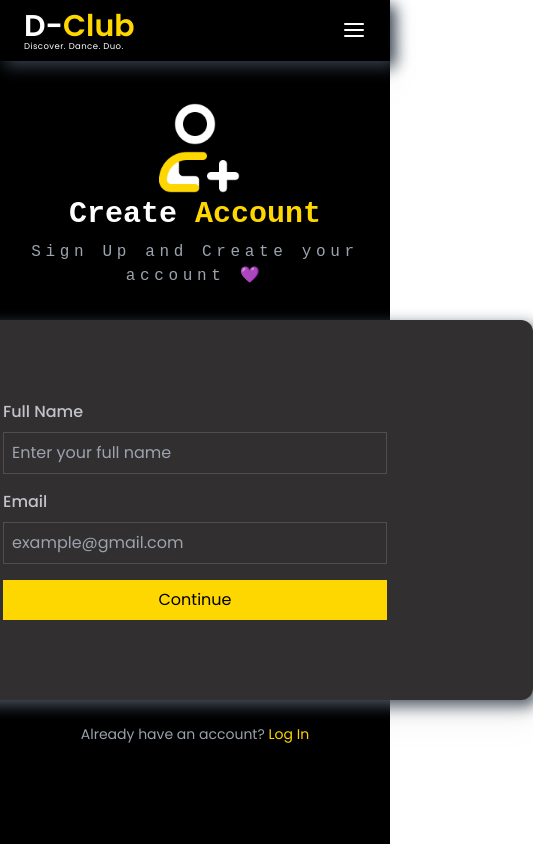
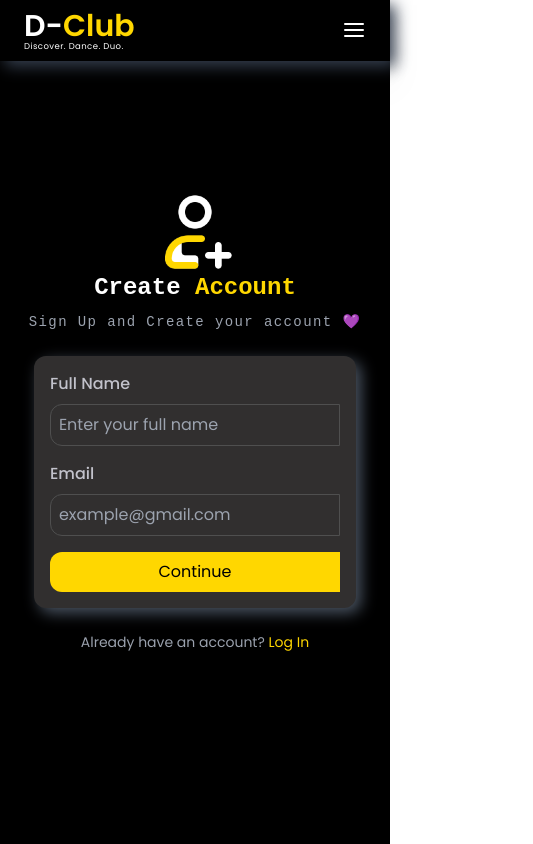
Before and after one commit to p2p-http/D-Club_Frontend, a React (Vite) app: page /signup in a window 390 px wide. Shown: the top 844 px of the page, 533 px wide, since content can reach past the window. Built offline with nearby package versions, Linux system fonts and the light colour scheme.

Commit message:
feat: responsive

```diff
--- a/src/App.jsx
+++ b/src/App.jsx
@@ -21,9 +21,8 @@ function App() {
         <Route path='/confirmpass' element={<ConfirmPass/>}  />
         <Route path='/forgotpass' element={<ForgotPass/>}  />
 
+      </Routes>
 
-
-      </Routes>
       <ConfirmPass/>
 
 
--- a/src/Components/SignUp.jsx
+++ b/src/Components/SignUp.jsx
@@ -1,6 +1,6 @@
-import React from 'react';
-import account from '../assets/user.png';
-import { useNavigate } from 'react-router-dom';
+import React from "react";
+import account from "../assets/user.png";
+import { useNavigate } from "react-router-dom";
 
 const SignUp = () => {
   const navigate = useNavigate();
@@ -8,68 +8,64 @@ const SignUp = () => {
   const handleSubmit = (event) => {
     event.preventDefault();
     const formData = new FormData(event.target);
-    const fullName = formData.get('fullName');
-    const email = formData.get('email');
+    const fullName = formData.get("fullName");
+    const email = formData.get("email");
 
-    // Handle form data (e.g., send to an API)
-    console.log('Full Name:', fullName);
-    console.log('Email:', email);
-
-    // Navigate to another page if needed
-    // navigate('/some-other-page');
+    console.log("Full Name:", fullName);
+    console.log("Email:", email);
   };
 
   return (
-    <div className="main flex flex-col text-white justify-center items-center min-h-screen gap-6 ">
+    <div className="main flex flex-col text-white justify-center items-center min-h-screen gap-4 sm:gap-6 px-4 sm:px-6 md:px-8">
+      {/* Title Section */}
       <div className="title flex flex-col items-center text-center font-dmMono">
-        <img className="w-24 h-24" src={account} alt="User Icon" />
-        <h1 className="text-3xl font-bold ">Create <span className='text-[#FFD700]'>Account</span></h1>
-        <p className="text-base tracking-[0.29em] py-2 text-gray-400  ">Sign Up and Create your account 💜</p>
+        <img className="w-20 h-20 sm:w-24 sm:h-24" src={account} alt="User Icon" />
+        <h1 className="text-2xl sm:text-3xl font-bold">
+          Create <span className="text-[#FFD700]">Account</span>
+        </h1>
+        <p className="text-sm sm:text-base tracking-widest py-2 text-gray-400">
+          Sign Up and Create your account 💜
+        </p>
       </div>
 
-      {/* Box */}
-      <div className="box h-[45vh] w-[80vh] bg-[#312F2F] flex justify-center items-center rounded-xl  shadow-[5px_5px_15px_rgba(0,0,0,0.3)] shadow-gray-600 drop-shadow-xl">
+      {/* Sign Up Box */}
+      <div className="box w-full max-w-[90%] md:max-w-[70%] lg:max-w-[50%] bg-[#312F2F] flex justify-center items-center rounded-xl p-4 sm:p-6 md:p-12 shadow-[5px_5px_15px_rgba(0,0,0,0.3)] shadow-gray-600 drop-shadow-xl">
         <form onSubmit={handleSubmit} className="flex flex-col space-y-4 w-full max-w-sm">
-
           {/* Full Name Input */}
-          <FormItem
-            name="fullName"
-            label="Full Name"
-            rules={[{ required: false, message: 'Full Name is required' }]}
-          >
+          <FormItem name="fullName" label="Full Name">
             <input
               type="text"
+              name="fullName"
               placeholder="Enter your full name"
-              className="mt-2 p-2 rounded-md bg-[#312F2F] border-[#4F4F4F] border text-white placeholder:text-gray-400 w-full"
+              className="mt-2 p-2 sm:p-3 rounded-s-xl bg-[#312F2F] border-[#4F4F4F] border text-white placeholder:text-gray-400 w-full focus:outline-none focus:ring-1 "
             />
           </FormItem>
 
           {/* Email Input */}
-          <FormItem
-            name="email"
-            label="Email"
-            rules={[{ required: false, message: 'Email is required' }]}
-          >
+          <FormItem name="email" label="Email">
             <input
               type="email"
+              name="email"
               placeholder="example@gmail.com"
-              className="mt-2 p-2 rounded-md bg-[#312F2F] border-[#4F4F4F] border text-white placeholder:text-gray-400 w-full"
+              className="mt-2 p-2 sm:p-3 rounded-s-xl bg-[#312F2F] border-[#4F4F4F] border text-white placeholder:text-gray-400 w-full focus:outline-none focus:ring-1 "
             />
           </FormItem>
 
-          {/* Button + Login Text */}
+          {/* Submit Button */}
           <div className="flex flex-col items-center">
-            <button type="submit" className="p-2 rounded-md bg-[#FFD700] text-black w-full">Continue</button>
-
+            <button type="submit" className="p-2 sm:p-3 rounded-s-xl bg-[#FFD700] text-black w-full hover:bg-[#e6c000] transition">
+              Continue
+            </button>
           </div>
         </form>
       </div>
 
-      <div className="text-sm text-gray-400">
+      {/* Login Redirect */}
+      <div className="text-sm sm:text-base text-gray-400 mt-2">
         <p>
-        Already have an account?{' '}
-          <span onClick={() => navigate('/login')} className="text-[#FFD700] cursor-pointer hover:underline">
-          Log In
+          Already have an account?{" "}
+          <span onClick={() => navigate("/login")} className="text-[#FFD700] cursor-pointer hover:underline">
+            Log In
           </span>
         </p>
       </div>
@@ -78,14 +74,11 @@ const SignUp = () => {
 };
 
 // Custom FormItem Component
-const FormItem = ({ name, label, rules, children }) => {
+const FormItem = ({ name, label, children }) => {
   return (
     <div className="w-full">
       <label className="text-[#c2c2cb] font-medium">{label}</label>
       {children}
-      {rules?.some((rule) => rule.required) && (
-        <span className="text-red-500 text-sm">{rules.find((rule) => rule.required)?.message}</span>
-      )}
     </div>
   );
 };
--- a/src/Components/login.jsx
+++ b/src/Components/login.jsx
@@ -41,7 +41,7 @@ const Login = () => {
         <h1 className="text-2xl sm:text-3xl font-bold">
           Log <span className="text-[#FFD700]">In</span>
         </h1>
-        <p className="text-sm sm:text-base tracking-wide py-2 text-gray-400">
+        <p className="text-sm sm:text-base tracking-widest py-2 text-gray-400">
           Welcome back to the beat! 💛
         </p>
       </div>
@@ -55,7 +55,7 @@ const Login = () => {
               type="email"
               name="email"
               placeholder="example@gmail.com"
-              className="mt-2 p-2 sm:p-3 rounded-md bg-[#312F2F] border-[#4F4F4F] border text-white placeholder:text-gray-400 w-full focus:outline-none focus:ring-2 focus:ring-[#FFD700]"
+              className="mt-2 p-2 sm:p-3 rounded-s-xl bg-[#312F2F] border-[#4F4F4F] border text-white placeholder:text-gray-400 w-full focus:outline-none focus:ring-1  "
             />
           </FormItem>
 
@@ -65,13 +65,13 @@ const Login = () => {
               type="password"
               name="password"
               placeholder="Enter your Password"
-              className="mt-2 p-2 sm:p-3 rounded-md bg-[#312F2F] border-[#4F4F4F] border text-white placeholder:text-gray-400 w-full focus:outline-none focus:ring-2 focus:ring-[#FFD700]"
+              className="mt-2 p-2 sm:p-3 rounded-s-xl bg-[#312F2F] border-[#4F4F4F] border text-white placeholder:text-gray-400 w-full focus:outline-none focus:ring-1 "
             />
           </FormItem>
 
           {/* Buttons + Links */}
           <div className="flex flex-col items-center">
-            <button type="submit" className="p-2 sm:p-3 rounded-md bg-[#FFD700] text-black w-full hover:bg-[#e6c000] transition">
+            <button type="submit" className="p-2 sm:p-3 rounded-s-xl bg-[#FFD700] text-black w-full hover:bg-[#e6c000] transition">
               Continue
             </button>
             <p
--- a/src/Components/navbar.jsx
+++ b/src/Components/navbar.jsx
@@ -21,10 +21,10 @@ const Navbar = () => {
 
         {/* Desktop Menu */}
         <div className="hidden md:flex items-center space-x-8 text-lg font-[Poppins]">
-          <span className="hover:text-[#ff9684] cursor-pointer hover:scale-105 duration-500">We</span>
-          <span className="hover:text-[#ff9684] cursor-pointer hover:scale-105 duration-500">Support</span>
-          <span className="hover:text-[#ff9684] cursor-pointer hover:scale-105 duration-500">Event</span>
-          <span className="hover:text-gray-300 hover:scale-105 duration-500 cursor-default bg-gray-800 px-2 py-1 text-gray-500 rounded-lg">
+          <span className="hover:text-[#ff9684] cursor-pointer duration-75">We</span>
+          <span className="hover:text-[#ff9684] cursor-pointer duration-75">Support</span>
+          <span className="hover:text-[#ff9684] cursor-pointer duration-75">Event</span>
+          <span className="hover:text-gray-300  duration-100 cursor-default hover:bg-gray-800 px-3 py-2 text-gray-500 rounded-xl">
             Chat
           </span>
           <img onClick={() => navigate("/login")} className="w-10 h-10 cursor-pointer" src={login} alt="Login Icon" />
@@ -42,7 +42,7 @@ const Navbar = () => {
           <span className="hover:text-[#ff9684] cursor-pointer" onClick={() => setMenuOpen(false)}>We</span>
           <span className="hover:text-[#ff9684] cursor-pointer" onClick={() => setMenuOpen(false)}>Support</span>
           <span className="hover:text-[#ff9684] cursor-pointer" onClick={() => setMenuOpen(false)}>Event</span>
-          <span className="hover:text-gray-300 cursor-default bg-gray-800 px-2 py-1 text-gray-500 rounded-lg">Chat</span>
+          <span className="hover:text-gray-300 cursor-default hover:bg-gray-800 px-3 py-2 text-gray-500 rounded-xl ">Chat</span>
           <img onClick={() => { setMenuOpen(false); navigate("/login"); }} className="w-10 h-10 cursor-pointer" src={login} alt="Login Icon" />
         </div>
       )}
--- a/vite.config.js
+++ b/vite.config.js
@@ -11,4 +11,5 @@ export default defineConfig({
       "@": path.resolve(__dirname, "./src"),
     },
   },
+
 })
```
Also changed, not shown: src/Components/forgotpass.jsx (+35 -44 lines), vercel.json (added).
